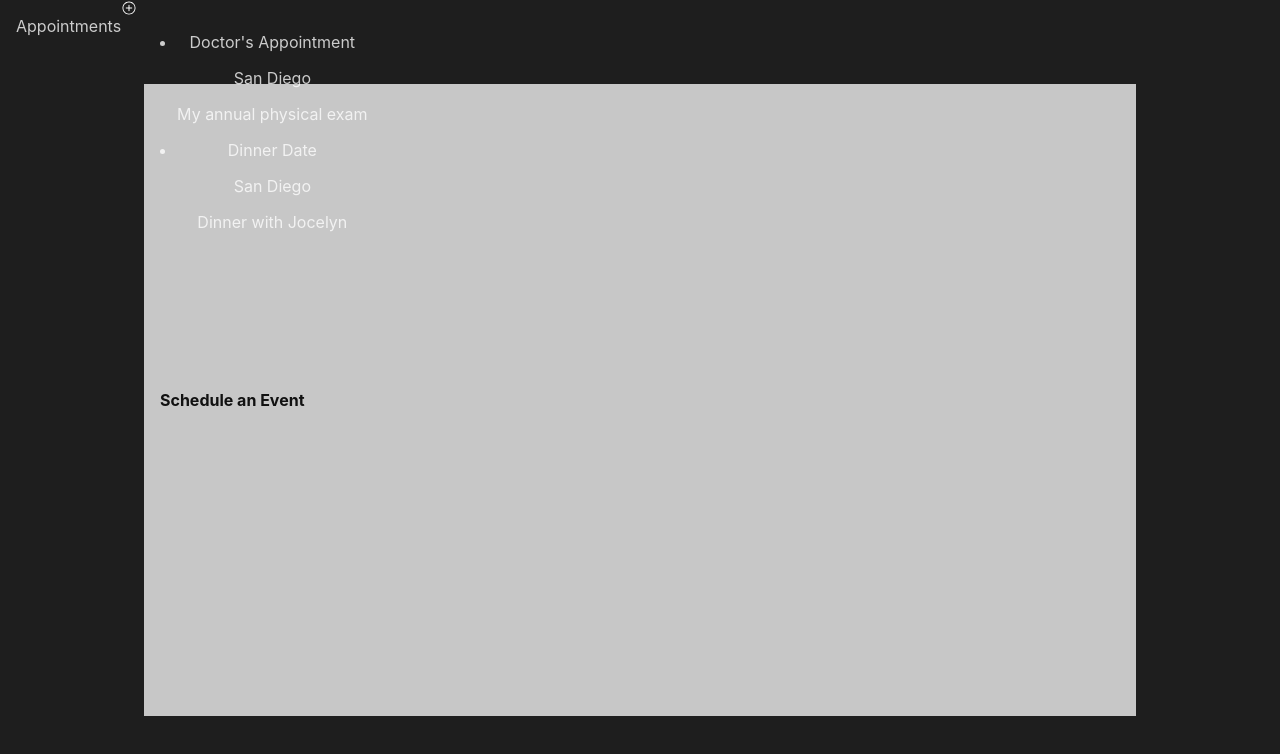
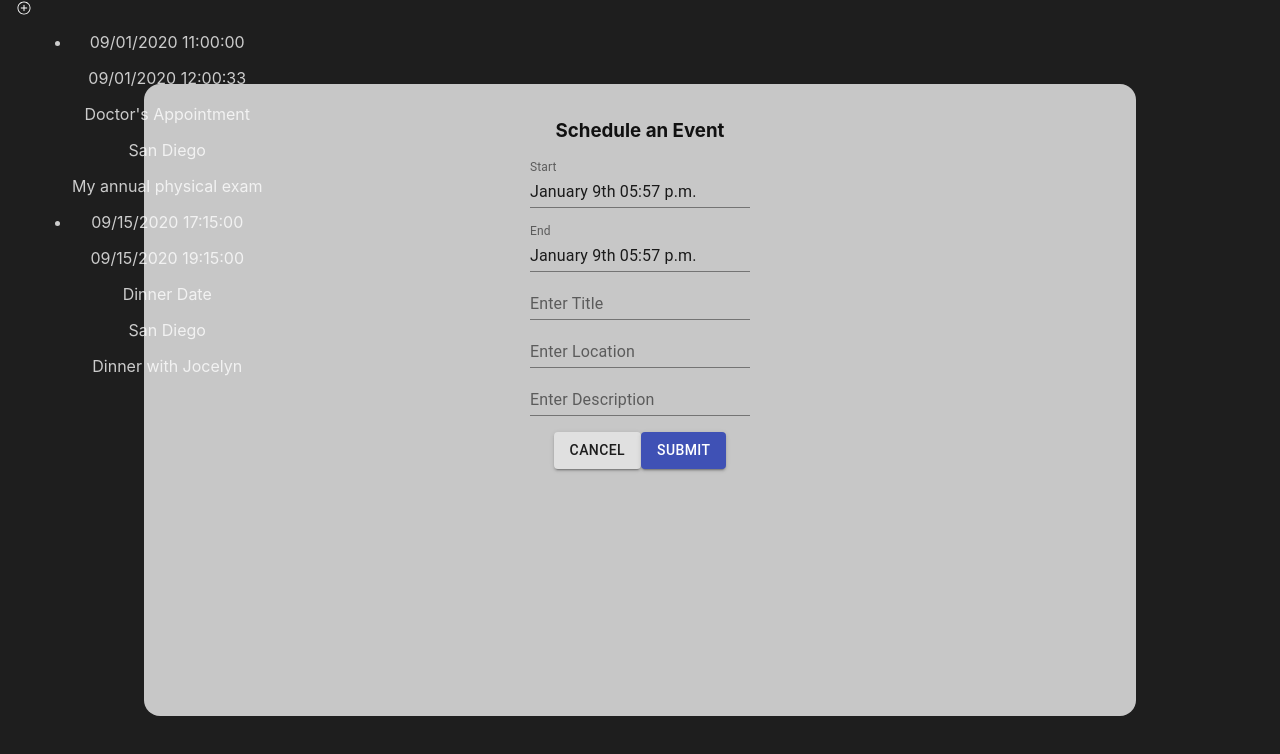
Before and after one commit to kratner/react-appointment-scheduler, a React (Create React App) app: page / in a window 1280 px wide. Shown: the top 754 px of the page. Built offline with nearby package versions, Linux system fonts and the light colour scheme.

Commit message:
Submit events

```diff
--- a/package.json
+++ b/package.json
@@ -32,6 +32,12 @@
     ]
   },
   "devDependencies": {
+    "@date-io/core": "^2.0.0",
+    "@date-io/date-fns": "^1.3.13",
+    "@material-ui/core": "^4.8.3",
+    "@material-ui/icons": "^4.5.1",
+    "@material-ui/pickers": "^3.2.8",
+    "date-fns": "^2.9.0",
     "react-event-calendar": "^0.3.0",
     "react-icons": "^3.8.0",
     "styled-components": "^4.4.1"
--- a/public/index.html
+++ b/public/index.html
@@ -10,34 +10,13 @@
       content="Web site created using create-react-app"
     />
     <link rel="apple-touch-icon" href="%PUBLIC_URL%/logo192.png" />
-    <!--
-      manifest.json provides metadata used when your web app is installed on a
-      user's mobile device or desktop. See https://developers.google.com/web/fundamentals/web-app-manifest/
-    -->
+
     <link rel="manifest" href="%PUBLIC_URL%/manifest.json" />
-    <!--
-      Notice the use of %PUBLIC_URL% in the tags above.
-      It will be replaced with the URL of the `public` folder during the build.
-      Only files inside the `public` folder can be referenced from the HTML.
 
-      Unlike "/favicon.ico" or "favicon.ico", "%PUBLIC_URL%/favicon.ico" will
-      work correctly both with client-side routing and a non-root public URL.
-      Learn how to configure a non-root public URL by running `npm run build`.
-    -->
-    <title>React App</title>
+    <title>Appointment Scheduler</title>
   </head>
   <body>
     <noscript>You need to enable JavaScript to run this app.</noscript>
     <div id="root"></div>
-    <!--
-      This HTML file is a template.
-      If you open it directly in the browser, you will see an empty page.
-
-      You can add webfonts, meta tags, or analytics to this file.
-      The build step will place the bundled scripts into the <body> tag.
-
-      To begin the development, run `npm start` or `yarn start`.
-      To create a production bundle, use `npm run build` or `yarn build`.
-    -->
   </body>
 </html>
--- a/src/components/Controls.js
+++ b/src/components/Controls.js
@@ -13,7 +13,10 @@ const AddIcon = styled(IoIosAddCircleOutline)`
 export default props => {
   return (
     <div>
-      <AddIcon onClick={props.onShowFormClick} />
+      <AddIcon
+        onClick={props.onShowFormClick}
+        title={props.formVisible ? `Hide Form` : `Show Form`}
+      />
     </div>
   );
 };
--- a/src/components/EventForm.js
+++ b/src/components/EventForm.js
@@ -1,5 +1,8 @@
-import React from "react";
-//import styled from "styled-components";
+import React, { useState } from "react";
+import DateFnsUtils from "@date-io/date-fns";
+import { DateTimePicker, MuiPickersUtilsProvider } from "@material-ui/pickers";
+import TextField from "@material-ui/core/TextField";
+import Button from "@material-ui/core/Button";
 
 const containerStyle = {
   zIndex: 10,
@@ -10,10 +13,16 @@ const containerStyle = {
   height: "75%",
   transform: "translateX(-50%) translateY(-50%)",
   display: "flex",
+  flexDirection: "column",
   alignItems: "center",
   backgroundColor: "rgba(255, 255, 255, .75)",
   padding: "1em",
-  color: "#111111"
+  color: "#111111",
+  borderRadius: "1em"
+};
+
+const pickerStyle = {
+  marginTop: "1em"
 };
 
 const formTitleStyle = {
@@ -21,9 +30,69 @@ const formTitleStyle = {
 };
 
 export default props => {
+  const [selectedDate, handleDateChange] = useState(new Date());
+  const handleCancel = () => {
+    props.onFormCancel();
+  };
+  const handleSubmit = () => {
+    const event = {
+      dtstart: document.getElementById("dtstart").value,
+      dtend: document.getElementById("dtend").value,
+      title: document.getElementById("event_title").value,
+      location: document.getElementById("event_location").value,
+      description: document.getElementById("event_description").value
+    };
+    props.onFormSubmit(event);
+  };
+  const handleTextChange = () => {
+    // TODO: enable submit button only when all fields are filled in
+    //debugger;
+  };
   return (
     <div style={containerStyle}>
-      <p style={formTitleStyle}>{props.formTitle}</p>
+      <h3 style={formTitleStyle}>{props.formTitle}</h3>
+      <MuiPickersUtilsProvider utils={DateFnsUtils}>
+        <div>
+          <DateTimePicker
+            id="dtstart"
+            label="Start"
+            value={selectedDate}
+            onChange={handleDateChange}
+          />
+        </div>
+        <div>
+          <DateTimePicker
+            id="dtend"
+            label="End"
+            value={selectedDate}
+            onChange={handleDateChange}
+            style={pickerStyle}
+          />
+        </div>
+      </MuiPickersUtilsProvider>
+      <TextField
+        id="event_title"
+        label="Enter Title"
+        onChange={handleTextChange}
+      />
+      <TextField
+        id="event_location"
+        label="Enter Location"
+        onChange={handleTextChange}
+      />
+      <TextField
+        id="event_description"
+        label="Enter Description"
+        onChange={handleTextChange}
+      />
+      <div style={{ marginTop: "1em" }}>
+        <Button variant="contained" onClick={handleCancel}>
+          Cancel
+        </Button>
+        <Button variant="contained" color="primary" onClick={handleSubmit}>
+          Submit
+        </Button>
+      </div>
     </div>
   );
 };
--- a/src/components/EventList.js
+++ b/src/components/EventList.js
@@ -4,6 +4,8 @@ export default props => {
   const events = props.events.map((node, index) => {
     return (
       <li key={index}>
+        <p>{node.dtstart}</p>
+        <p>{node.dtend}</p>
         <p>{node.title}</p>
         <p>{node.location}</p>
         <p>{node.description}</p>
@@ -12,22 +14,3 @@ export default props => {
   });
   return <ul>{events}</ul>;
 };
-
-/*
-      events: [
-        {
-          startdt: "09/01/2020 11:00:00",
-          enddt: "09/01/2020 12:00:33",
-          title: "Doctor's Appointment",
-          location: "San Diego",
-          description: "My annual physical exam"
-        },
-        {
-          startdt: "09/15/2020 17:15:00",
-          enddt: "09/15/2020 19:15:00",
-          title: "Dinner Date",
-          location: "San Diego",
-          description: "Dinner with Jocelyn"
-        }
-      ]
-    */
--- a/src/containers/Container.js
+++ b/src/containers/Container.js
@@ -22,15 +22,15 @@ class Container extends Component {
       formVisible: true,
       events: [
         {
-          startdt: "09/01/2020 11:00:00",
-          enddt: "09/01/2020 12:00:33",
+          dtstart: "09/01/2020 11:00:00",
+          dtend: "09/01/2020 12:00:33",
           title: "Doctor's Appointment",
           location: "San Diego",
           description: "My annual physical exam"
         },
         {
-          startdt: "09/15/2020 17:15:00",
-          enddt: "09/15/2020 19:15:00",
+          dtstart: "09/15/2020 17:15:00",
+          dtend: "09/15/2020 19:15:00",
           title: "Dinner Date",
           location: "San Diego",
           description: "Dinner with Jocelyn"
@@ -38,10 +38,26 @@ class Container extends Component {
       ]
     };
     this.handleShowFormClick = this.handleShowFormClick.bind(this);
+    this.handleFormCancel = this.handleFormCancel.bind(this);
+    this.handleFormSubmit = this.handleFormSubmit.bind(this);
   }
   handleShowFormClick() {
     this.setState({
       formVisible: !this.state.formVisible
+    });
+  }
+  handleFormCancel() {
+    this.setState({
+      formVisible: false
+    });
+  }
+  handleFormSubmit(event) {
+    let events = this.state.events;
+    events.push(event);
+    debugger;
+    this.setState({
+      events: events,
+      formVisible: false
     });
   }
   componentDidMount() {
@@ -54,12 +70,16 @@ class Container extends Component {
   render() {
     return (
       <div id={this.props.id} style={style}>
-        <p>Appointments</p>
-        <Controls onShowFormClick={this.handleShowFormClick} />
+        <Controls
+          onShowFormClick={this.handleShowFormClick}
+          formVisible={this.state.formVisible}
+        />
         {this.state.formVisible ? (
           <EventForm
             formVisible={this.state.formVisible}
             formTitle="Schedule an Event"
+            onFormCancel={this.handleFormCancel}
+            onFormSubmit={this.handleFormSubmit}
           />
         ) : null}
         <EventList events={this.state.events} />
```
Also changed, not shown: 1 other file (tests, documents, lock files or other folders).
